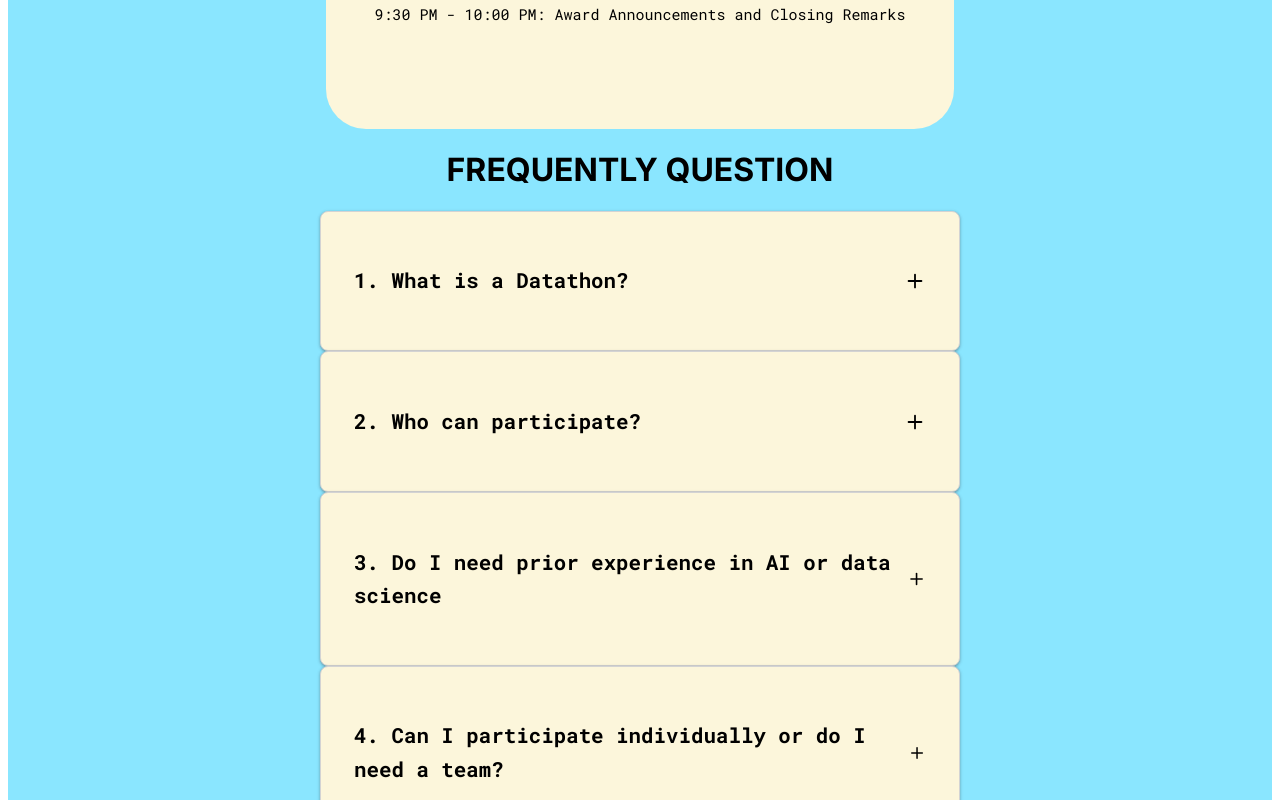
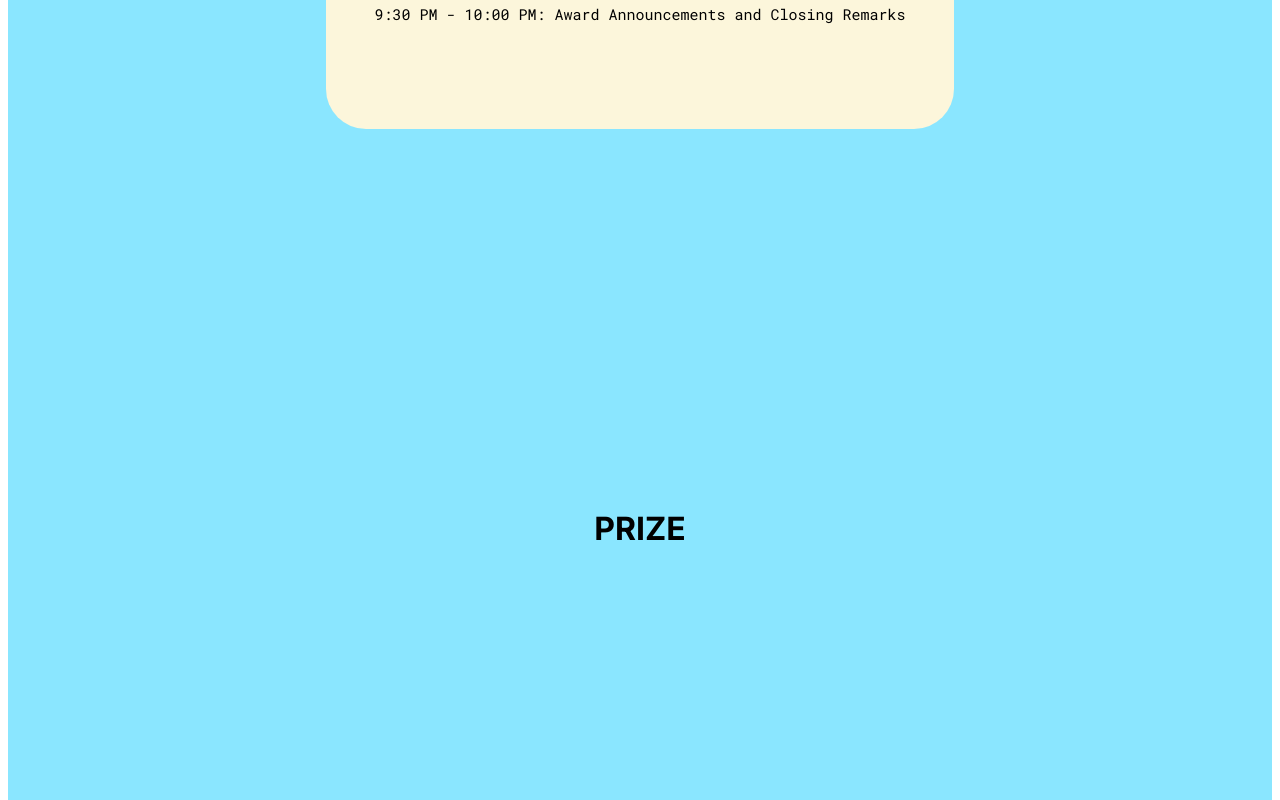
Before and after one commit to CSULBAIResearch/AI_Datathon_1.0, a React (Create React App) app: page / in a window 1280 px wide. Shown: the part 5840-6640 px from the top of the page. Built offline with nearby package versions, Linux system fonts and the light colour scheme.

Commit message:
connect prize page

```diff
--- a/src/App.js
+++ b/src/App.js
@@ -3,7 +3,7 @@
 import React from 'react';
 
 import {NavBar, Counter} from './component';
-import { HeroPage,PillarPage,QAPage,ContactPage,Schedule,JudgePage, MemberPage } from './container';
+import { HeroPage,PillarPage,QAPage,ContactPage,Schedule,JudgePage, MemberPage, PrizePage } from './container';
 import './App.css';
 // import { callApi } from './api';
 //import { BrowserRouter as Router, Routes, Route } from 'react-router-dom';
@@ -20,15 +20,11 @@ const App = () => (
     <MemberPage/>
     <JudgePage/>
     <Schedule/>
-
+    <PrizePage/>
     <QAPage/>
     <ContactPage/>
 
 
-    {/* <ApplicationPage/>
-    <PillarPage/>
-    <QAPage/>
-    <ContactPage/> */}
 
   </div>
 );
--- a/src/container/PirzePage/PrizePage.css
+++ b/src/container/PirzePage/PrizePage.css
@@ -0,0 +1,5 @@
+
+.PrizePage-container{
+    background-color: #8ae6ff;
+    flex-direction: column;
+}
--- a/src/container/PirzePage/PrizePage.jsx
+++ b/src/container/PirzePage/PrizePage.jsx
@@ -1,8 +1,10 @@
 import React from 'react'
-import "./PrizePage"
+import "./PrizePage.css"
 const PrizePage = () => {
   return (
-    <div>PrizePage</div>
+    <div className='PrizePage-container flex__center box__container'>
+      <h1 className='heroHeading1'>PRIZE</h1>
+    </div>
   )
 }
 
```
